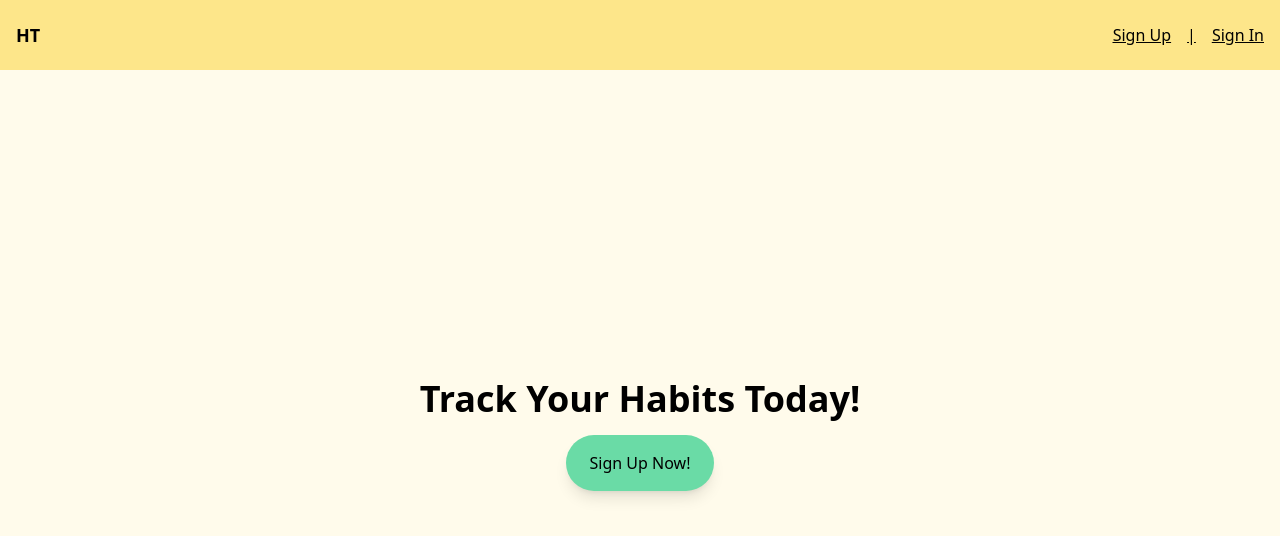
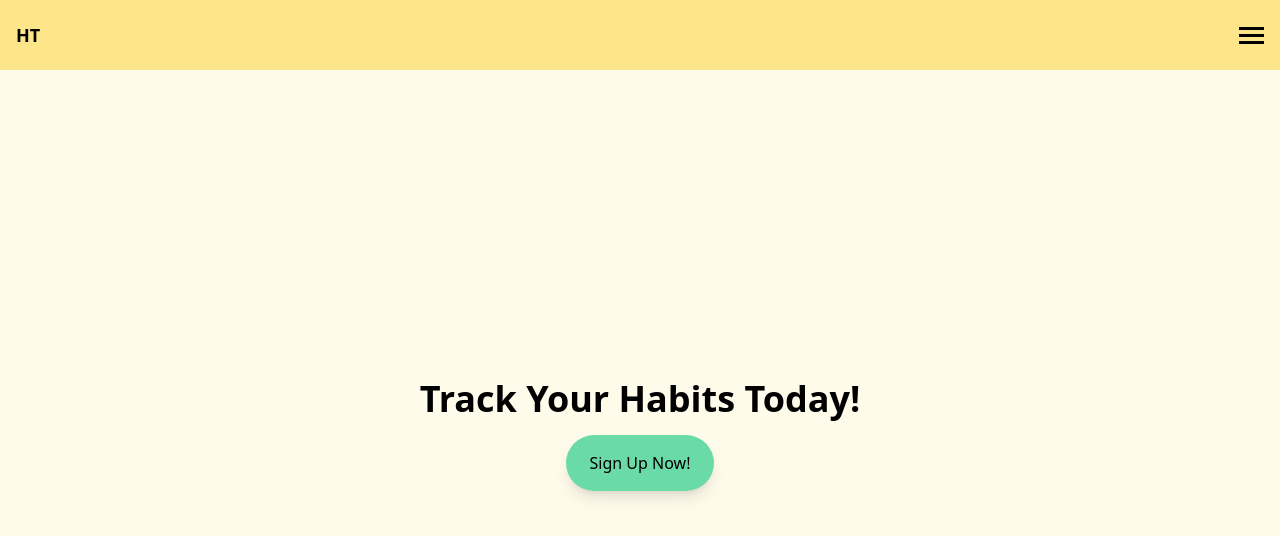
Before and after one commit to SWELLZ/habit-tracker, a React (Create React App) app: page / in a window 1280 px wide. Shown: the top 536 px of the page. Built offline with nearby package versions, Linux system fonts and the light colour scheme.

Commit message:
begin adding dropdown

```diff
--- a/src/components/universalComponents/Nav.jsx
+++ b/src/components/universalComponents/Nav.jsx
@@ -1,24 +1,32 @@
-import React from "react";
+import React, { useState } from "react";
 import { Link } from "react-router-dom";
 import { SignIn } from "../userComponents/SignIn";
 import { SignUp } from "../userComponents/SignUp";
 
 export function Nav() {
+  const [dropdownToggled, setDropdownToggled] = useState('w-screen h-screen absolute left-full top-0 bg-amber-200 flex flex-col justify-evenly items-center')
+
   return (
-    <nav className="flex justify-between absolute top-0 w-full items-center h-[70px] bg-amber-200">
+    <nav className="flex justify-between absolute top-0 w-full items-center h-[70px] bg-amber-200 overflow-hidden">
       <div className="ml-4">
         <Link to="/" className="text-lg font-bold">
           HT
         </Link>
       </div>
-      <div className="mr-4 flex gap-4 underline">
-        <Link to="/sign-up" element={<SignUp />}>
-          Sign Up
-        </Link>{" "}
-        |
-        <Link to="/sign-in" element={<SignIn />}>
-          Sign In
-        </Link>
+      <div className="mr-4 flex gap-4">
+        <div className={dropdownToggled}>
+          <Link className="underline hover:no-underline" to="/sign-up" element={<SignUp />}>
+            Sign Up
+          </Link>{" "}
+          <Link className="underline hover:no-underline" to="/sign-in" element={<SignIn />}>
+            Sign In
+          </Link>
+        </div>
+        <button className="flex flex-col justify-center items-center gap-1" onClick={() => {}}>
+          <div className="w-[25px] h-[3px] bg-black"></div>
+          <div className="w-[25px] h-[3px] bg-black"></div>
+          <div className="w-[25px] h-[3px] bg-black"></div>
+        </button>
       </div>
     </nav>
   );
```
